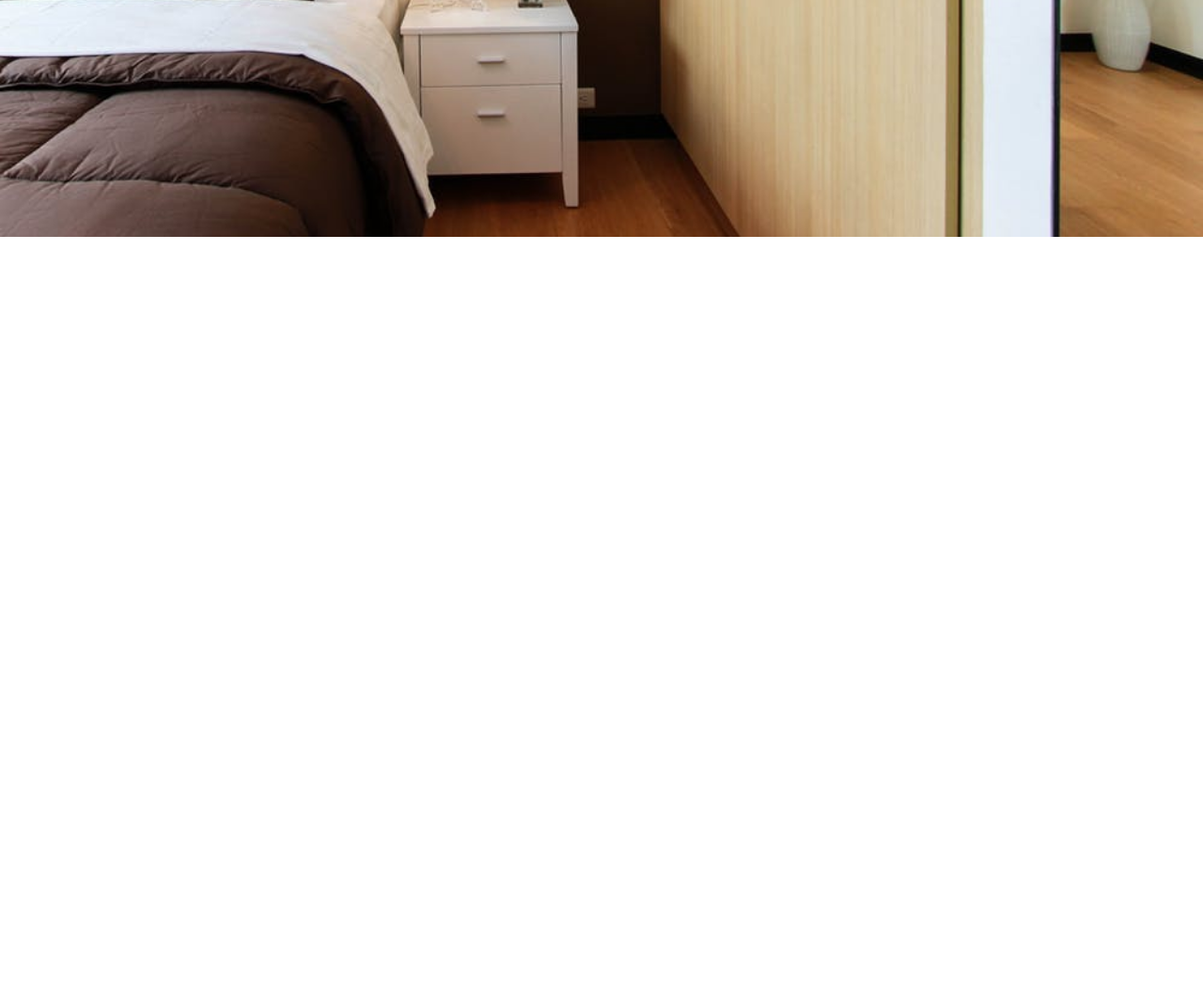
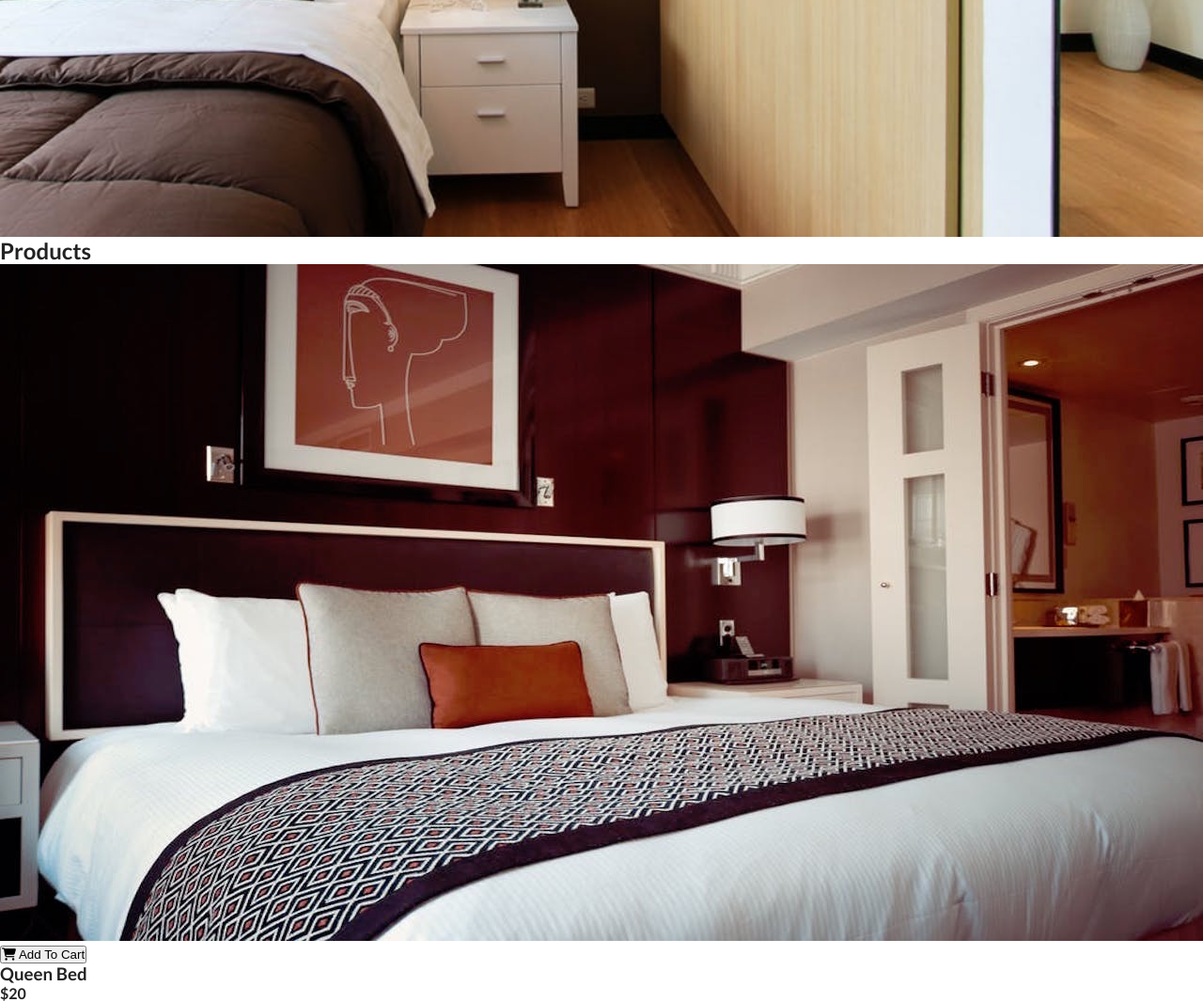
Before and after one commit to hurricanejay/haus-of-style, a plain HTML site: page index.html in a window 1280 px wide. Shown: the part 548-1614 px from the top of the page at 94% size. Before the commit the page ends 800 px from the top, so only its background shows below. Drawn offline with Linux system fonts and the light colour scheme.

Commit message:
adds test product

```diff
--- a/index.html
+++ b/index.html
@@ -38,6 +38,27 @@
         </div>
     </header>
 
+    <!-- products -->
+    <section class="products">
+        <div class='section-title'>
+            <h2>Products</h2>
+            <div class="products-center">
+                <!-- single product -->
+                <article class="product">
+                    <div class="img-container">
+                        <img src='./images/product-1.jpeg' alt='product' class='product-img'>
+                        <button class='bag-btn' data-id="1">
+                            <i class="fas fa-shopping-cart"></i>
+                            Add To Cart
+                        </button>
+                    </div>
+                    <h3>Queen Bed</h3>
+                    <h4>$20</h4>
+                </article>
+                <!-- end of single product -->
+            </div>
+        </div>
+    </section>
     <script src="app.js"></script>
   </body>
 </html>
--- a/style.css
+++ b/style.css
@@ -72,7 +72,7 @@ body {
     font-size: 3.4rem;
     text-transform: uppercase;
     letter-spacing: var(--mainSpacing);
-    margin-bottom: 3rem;
+    margin-bottom: 2.5rem;
   }
   .banner-btn {
     padding: 1rem 3rem;
```
